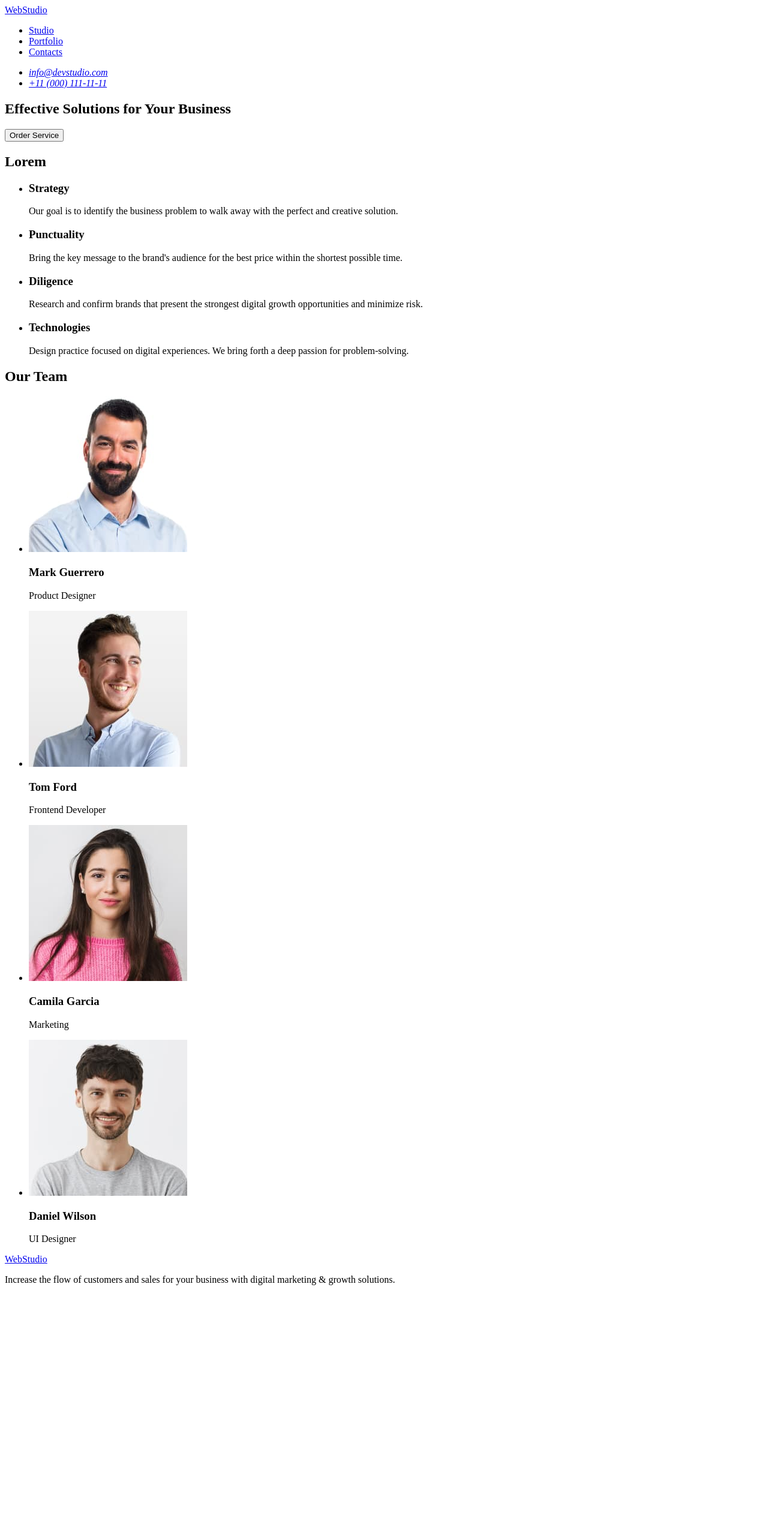
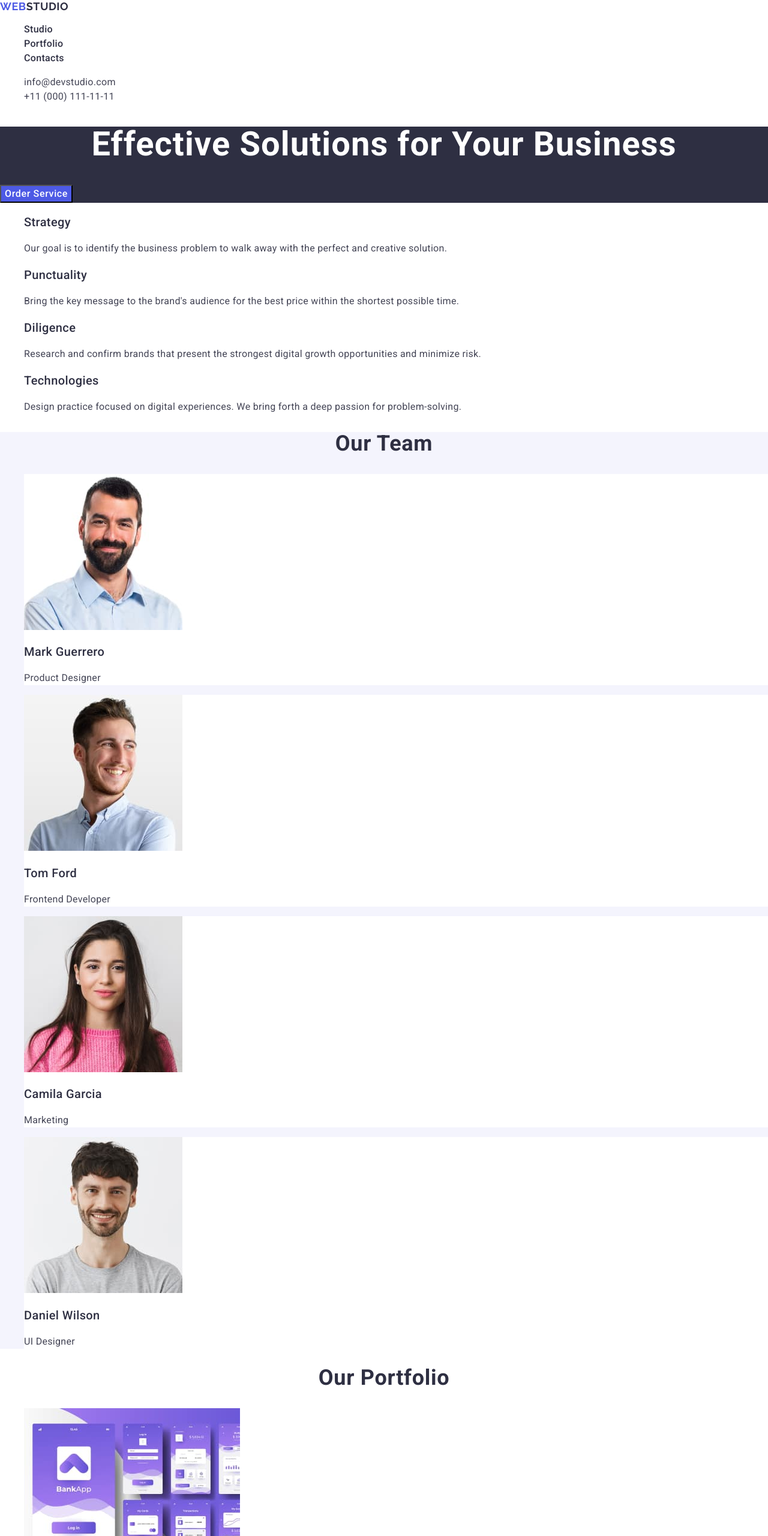
Before and after one commit to Bohdn1991/goit-markup-hw-02, a plain HTML site: page index.html in a window 1280 px wide. Shown: the top 2560 px of the page at 60% size. Before the commit the page ends 2158 px from the top, so only its background shows below. Drawn offline with nearby package versions, Linux system fonts and the light colour scheme.

Commit message:
change index

```diff
--- /dev/null
+++ b/css/styles.css
@@ -0,0 +1,230 @@
+body {
+        font-family: Roboto, sans-serif;
+        color: #434455;
+        background-color: #fff;
+}
+
+a {
+        text-decoration: none;
+}
+
+ul {
+        list-style: none;
+}
+
+
+/* header */
+
+.header-logo {
+        color:#4d5ae5;
+        font-family: "Raleway", sans-serif;
+        font-size: 18px;
+        font-weight: 700;
+        line-height: 1.17;
+        letter-spacing: 0.03em;
+        text-transform: uppercase;
+
+}
+
+.header-logo-studio {
+        color: #2e2f42;
+}
+
+.header-nav-link {
+        color: #2e2f42;
+        font-size: 16px;
+        font-weight: 500;
+        line-height: 1.5;
+        letter-spacing: 0.02em;
+}
+
+.header-nav-link:hover,
+.header-nav-link:focus {
+        color: #404bbf;
+}
+
+.address {
+        font-style: normal;
+}
+
+.address-link {
+        color: #434455;
+        font-size: 16px;
+        line-height: 1.5;
+        letter-spacing: 0.02em;
+}
+
+.address-link:hover,
+.address-link:focus {
+        color: #404bbf;
+}
+
+/* section esfub */
+
+.esfub {
+      background-color: #2e2f42;
+}
+
+.esfub-title {
+        font-weight: 700;
+        font-size: 56px;
+        line-height: 1.07;
+        letter-spacing: 0.02em;
+        text-align: center;
+        color: #fff;
+}
+
+.btn {
+    background-color: #4d5ae5;
+        font-weight: 500;
+        font-size: 16px;
+        line-height: 1.5;
+        letter-spacing: 0.04em;
+        color: #fff;
+        cursor: pointer;
+    }
+
+.btn:hover,
+.btn:focus {
+        background: #404bbf;
+}
+
+
+/* section features */
+
+.features {}
+
+.features-list {}
+
+.features-list-item {}
+
+.features-list-title {
+        font-weight: 500;
+        font-size: 20px;
+        line-height: 120%;
+        letter-spacing: 0.02em;
+        color: #2e2f42;
+}
+
+.features-list-par {
+                font-size: 16px;
+                line-height: 150%;
+                letter-spacing: 0.02em;
+                color: #434455;
+}
+
+
+/* section our team */
+
+
+.our-team {
+        background-color: #f4f4fd;
+}
+
+.our-team-title {
+        font-weight: 700;
+        font-size: 36px;
+        line-height: 111%;
+        letter-spacing: 0.02em;
+        text-align: center;
+        color: #2e2f42;
+}
+
+.our-team-title {
+        text-transform: capitalize
+}
+
+.our-team-list {
+
+}
+
+.our-team-list-item {
+        background-color: #FFFFFF;
+}
+
+.our-team-subtitle {
+        font-weight: 500;
+        font-size: 20px;
+        line-height: 120%;
+        letter-spacing: 0.02em;
+
+        color: #2e2f42;
+}
+
+.our-team-list-text {
+        font-size: 16px;
+        line-height: 150%;
+        letter-spacing: 0.02em;
+        color: #434455;
+}
+
+/* portfolio*/
+
+.portfolio {
+
+}
+
+.portfolio-title {
+        font-weight: 700;
+        font-size: 36px;
+        line-height: 111%;
+        letter-spacing: 0.02em;
+        text-align: center;
+        color: #2e2f42;
+}
+
+.portfolio-title {
+        text-transform: capitalize
+}
+
+.portfolio-list {}
+
+.portfolio-list-item {}
+
+.portfolio-subtitle {
+        font-weight: 500;
+        font-size: 20px;
+        line-height: 120%;
+        letter-spacing: 0.02em;
+        color: #2e2f42;
+}
+
+.portfolio-text {
+        font-size: 16px;
+        line-height: 150%;
+        letter-spacing: 0.02em;
+        color: #434455;
+}
+
+/* footer */
+
+.footer {
+        background-color: #2e2f42;
+}
+
+.footer-link {
+        font-family: "Raleway", sans-serif;
+        font-weight: 700;
+        font-size: 18px;
+        line-height: 117%;
+        letter-spacing: 0.03em;
+        text-transform: uppercase;
+        color: #4d5ae5;
+}
+
+.footer-link-studio {
+        font-family: "Raleway", sans-serif;
+        font-weight: 700;
+        font-size: 18px;
+        line-height: 117%;
+        letter-spacing: 0.03em;
+        text-transform: uppercase;
+        color: #f4f4fd;
+}
+
+.footer-par {
+        font-size: 16px;
+        line-height: 150%;
+        letter-spacing: 0.02em;
+        color: #f4f4fd;
+}
--- a/index.html
+++ b/index.html
@@ -3,70 +3,90 @@
   <head>
     <meta charset="UTF-8" />
     <meta name="viewport" content="width=device-width, initial-scale=1.0" />
-    <title>Document</title>
+    <title>WebStudio</title>
+    <link rel="preconnect" href="https://fonts.googleapis.com" />
+    <link rel="preconnect" href="https://fonts.gstatic.com" crossorigin />
+    <link
+      href="https://fonts.googleapis.com/css2?family=Raleway:wght@700&family=Roboto:wght@400;500;700&display=swap"
+      rel="stylesheet"
+    />
+    <link
+      rel="stylesheet"
+      href="https://cdnjs.cloudflare.com/ajax/libs/normalize/8.0.1/normalize.min.css"
+      integrity="sha512-NhSC1YmyruXifcj/KFRWoC561YpHpc5Jtzgvbuzx5VozKpWvQ+4nXhPdFgmx8xqexRcpAglTj9sIBWINXa8x5w=="
+      crossorigin="anonymous"
+      referrerpolicy="no-referrer"
+    />
+    <link rel="stylesheet" href="./css/styles.css" />
   </head>
 
   <body>
     <header>
       <nav>
-        <a href="./index.html">WebStudio</a>
+        <a class="header-logo" href="./index.html"
+          >Web<span class="header-logo-studio">Studio</span></a
+        >
         <ul>
           <li>
-            <a href="/">Studio</a>
+            <a class="header-nav-link" href="/">Studio</a>
           </li>
           <li>
-            <a href="/">Portfolio</a>
+            <a class="header-nav-link" href="/">Portfolio</a>
           </li>
           <li>
-            <a href="/">Contacts</a>
+            <a class="header-nav-link" href="/">Contacts</a>
           </li>
         </ul>
       </nav>
-      <address>
+      <address class="address">
         <ul>
           <li>
-            <a href="mailto:info@devstudio.com">info@devstudio.com</a>
+            <a class="address-link" href="mailto:info@devstudio.com"
+              >info@devstudio.com</a
+            >
           </li>
           <li>
-            <a href="tel:+110001111111">+11 (000) 111-11-11</a>
+            <a class="address-link" href="tel:+110001111111"
+              >+11 (000) 111-11-11</a
+            >
           </li>
         </ul>
       </address>
     </header>
 
     <main>
-      <section>
-        <h1>Effective Solutions for Your Business</h1>
-        <button type="button">Order Service</button>
+      <section class="esfub">
+        <h1 class="esfub-title">Effective Solutions for Your Business</h1>
+        <button type="button" class="btn">Order Service</button>
       </section>
 
-      <section>
-        <h2>Lorem</h2>
-        <ul>
-          <li>
-            <h3>Strategy</h3>
-            <p>
+      <section class="features">
+        <h2 hidden>Features</h2>
+        <ul class="features-list">
+          <li class="features-list-item">
+            <h3 class="features-list-title">Strategy</h3>
+            <p class="features-list-par">
               Our goal is to identify the business problem to walk away with the
               perfect and creative solution.
             </p>
           </li>
-          <li>
-            <h3>Punctuality</h3>
-            <p>
+          <li class="features-list-item">
+            <h3 class="features-list-title">Punctuality</h3>
+            <p class="features-list-par">
               Bring the key message to the brand's audience for the best price
               within the shortest possible time.
             </p>
           </li>
-          <li>
-            <h3>Diligence</h3>
-            <p>
+          <li class="features-list-item">
+            <h3 class="features-list-title">Diligence</h3>
+            <p class="features-list-par">
               Research and confirm brands that present the strongest digital
               growth opportunities and minimize risk.
             </p>
           </li>
-          <li>
-            <h3>Technologies</h3>
-            <p>
+          <li class="features-list-item">
+            <h3 class="features-list-title">Technologies</h3>
+            <p class="features-list-par">
               Design practice focused on digital experiences. We bring forth a
               deep passion for problem-solving.
             </p>
@@ -74,48 +94,114 @@
         </ul>
       </section>
 
-      <section>
-        <h2>Our Team</h2>
-        <ul>
-          <li>
+      <section class="our-team">
+        <h2 class="our-team-title">Our Team</h2>
+        <ul class="our-team-list">
+          <li class="our-team-list-item">
             <img
               src="./images/img-mark-guerrero-1.jpg"
               alt="MarkGuerrero"
               width="264"
             />
-            <h3>Mark Guerrero</h3>
-            <p>Product Designer</p>
+            <h3 class="our-team-subtitle">Mark Guerrero</h3>
+            <p class="our-team-list-text">Product Designer</p>
           </li>
-          <li>
+          <li class="our-team-list-item">
             <img src="./images/img-tom-ford-2.jpg" alt="TomFord" width="264" />
-            <h3>Tom Ford</h3>
-            <p>Frontend Developer</p>
+            <h3 class="our-team-subtitle">Tom Ford</h3>
+            <p class="our-team-list-text">Frontend Developer</p>
           </li>
-          <li>
+          <li class="our-team-list-item">
             <img
               src="./images/img-camila-garcia-3.jpg"
               alt="CamilaGarcia"
               width="264"
             />
-            <h3>Camila Garcia</h3>
-            <p>Marketing</p>
+            <h3 class="our-team-subtitle">Camila Garcia</h3>
+            <p class="our-team-list-text">Marketing</p>
           </li>
-          <li>
+          <li class="our-team-list-item">
             <img
               src="./images/img-daniel-wilson-4.jpg"
               alt="DanielWilson"
               width="264"
             />
-            <h3>Daniel Wilson</h3>
-            <p>UI Designer</p>
+            <h3 class="our-team-subtitle">Daniel Wilson</h3>
+            <p class="our-team-list-text">UI Designer</p>
+          </li>
+        </ul>
+      </section>
+
+      <section class="portfolio">
+        <h2 class="portfolio-title">Our Portfolio</h2>
+        <ul class="portfolio-list">
+          <li class="portfolio-list-item">
+            <img
+              src="./images/img-bankingapp-1.jpg"
+              alt="logo app"
+              width="360"
+            />
+            <h3 class="portfolio-subtitle">Banking App</h3>
+            <p class="portfolio-text">App</p>
+          </li>
+          <li>
+            <img
+              src="./images/img-cashless-payment-2.jpg"
+              alt="logo mobile app"
+              width="360"
+            />
+            <h3 class="portfolio-subtitle">Cashless Payment</h3>
+            <p class="portfolio-text">Marketing</p>
+          </li>
+
+          <li>
+            <img
+              src="./images/img-meditationapp-3.jpg"
+              alt="logo laptop app"
+              width="360"
+            />
+            <h3 class="portfolio-subtitle">Meditation App</h3>
+            <p class="portfolio-text">App</p>
+          </li>
+
+          <li>
+            <img
+              src="./images/img-taxi-service-4.jpg"
+              alt="logo taxi service"
+              width="360"
+            />
+            <h3 class="portfolio-subtitle">Taxi Service</h3>
+            <p class="portfolio-text">Marketing</p>
+          </li>
+
+          <li>
+            <img
+              src="./images/img-screen-illustrations-5.jpg"
+              alt="logo illustrations app"
+              width="360"
+            />
+            <h3 class="portfolio-subtitle">Screen Illustrations</h3>
+            <p class="portfolio-text">Design</p>
+          </li>
+
+          <li>
+            <img
+              src="./images/img-online-courses-6.jpg"
+              alt="logo people with smartphone"
+              width="360"
+            />
+            <h3 class="portfolio-subtitle">Online Courses</h3>
+            <p class="portfolio-text">Marketing</p>
           </li>
         </ul>
       </section>
     </main>
 
-    <footer>
-      <a href="./index.html">WebStudio</a>
-      <p>
+    <footer class="footer">
+      <a class="footer-link" href="./index.html"
+        >Web<span class="footer-link-studio">Studio</span></a
+      >
+      <p class="footer-par">
         Increase the flow of customers and sales for your business with digital
         marketing & growth solutions.
       </p>
```
Also changed, not shown: images/img-bankingapp-1.jpg (added), images/img-cashless-payment-2.jpg (added), images/img-meditationapp-3.jpg (added), images/img-online-courses-6.jpg (added), images/img-screen-illustrations-5.jpg (added), images/img-taxi-service-4.jpg (added).
